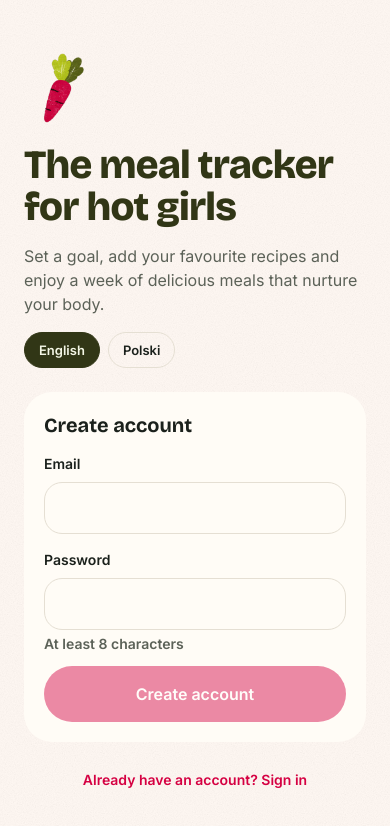
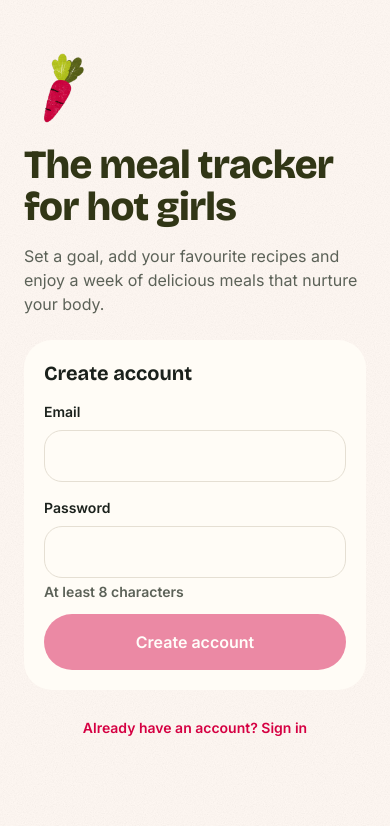
Before and after one commit to OliwiaWiduto/bestiept, a React (Vite) app: page / in a window 390 px wide. Shown: the top 826 px of the page. Built offline with nearby package versions, Linux system fonts and the light colour scheme; no server answers.

Commit message:
Sign-up/sign-in: no language buttons (chosen with your name; starts in the phone's language)
Co-Authored-By: Claude Opus 5.5 <noreply@anthropic.com>
Claude-Session: https://claude.ai/code/session_01JPgifZjBQWcyBx61FnNSza

```diff
--- a/src/screens/Auth.tsx
+++ b/src/screens/Auth.tsx
@@ -1,13 +1,11 @@
 import { useState } from 'react'
 import { supabase } from '../lib/supabase'
-import { useStore } from '../store'
 import { useT } from '../i18n'
 
 type Mode = 'signUp' | 'signIn' | 'forgot' | 'newPassword'
 
 export default function Auth({ recovery = false, onDone }: { recovery?: boolean; onDone?: () => void }) {
   const t = useT()
-  const { lang, setLang } = useStore()
   const [mode, setMode] = useState<Mode>(recovery ? 'newPassword' : 'signUp')
   const [email, setEmail] = useState('')
   const [password, setPassword] = useState('')
@@ -52,10 +50,6 @@ export default function Auth({ recovery = false, onDone }: { recovery?: boolean;
       <img src="/icons/cat-fruitveg.png" alt="" style={{ width: 80, height: 80 }} />
       <h1 className="display" style={{ fontSize: 40, lineHeight: '42px' }}>{t('authTitle')}</h1>
       <p className="muted" style={{ margin: 0 }}>{t('authSub')}</p>
-      <div className="chips" role="group" aria-label={t('language')}>
-        <button className="chip" aria-pressed={lang === 'en'} onClick={() => setLang('en')}>English</button>
-        <button className="chip" aria-pressed={lang === 'pl'} onClick={() => setLang('pl')}>Polski</button>
-      </div>
 
       <form className="card stack" style={{ gap: 14, marginTop: 8 }} onSubmit={submit}>
         <h2 className="heading">{title}</h2>
```
